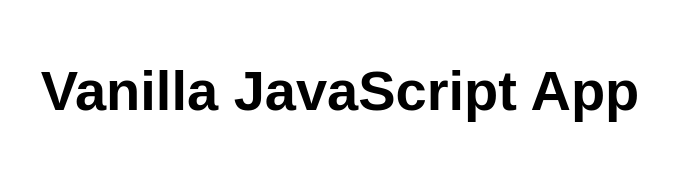
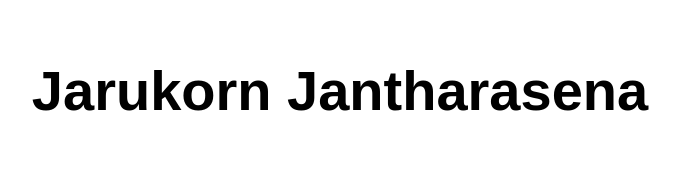
Before and after one commit to well985-0/Wellapp, a website: page src/index.html in a window 1280 px wide. Shown: the whole page, without its empty margins (300-980 px from the left). Drawn offline with Linux system fonts and the light colour scheme.

Commit message:
Update index.html

```diff
--- a/src/index.html
+++ b/src/index.html
@@ -10,7 +10,7 @@
 
 <body>
   <main>
-    <h1>Vanilla JavaScript App</h1>
+    <h1>Jarukorn Jantharasena</h1>
   </main>
 </body>
 
```
